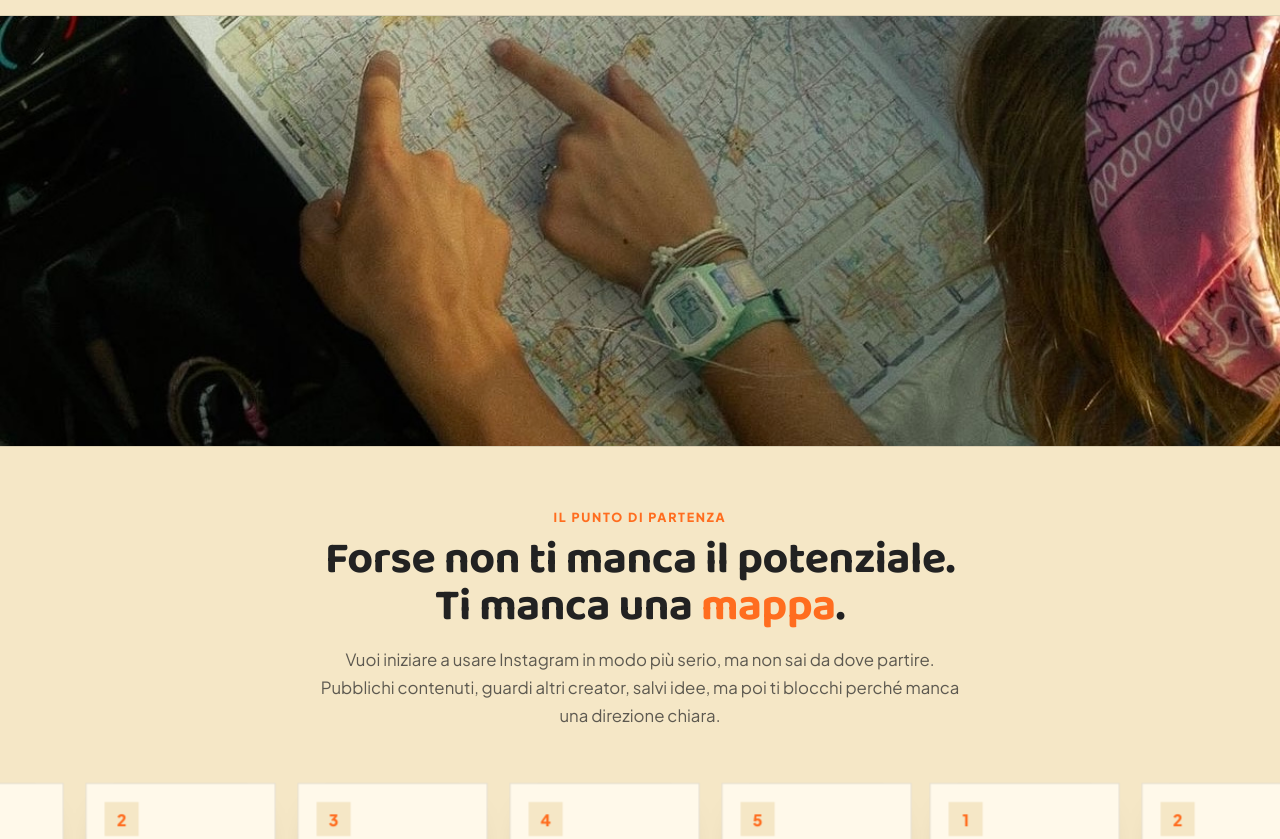
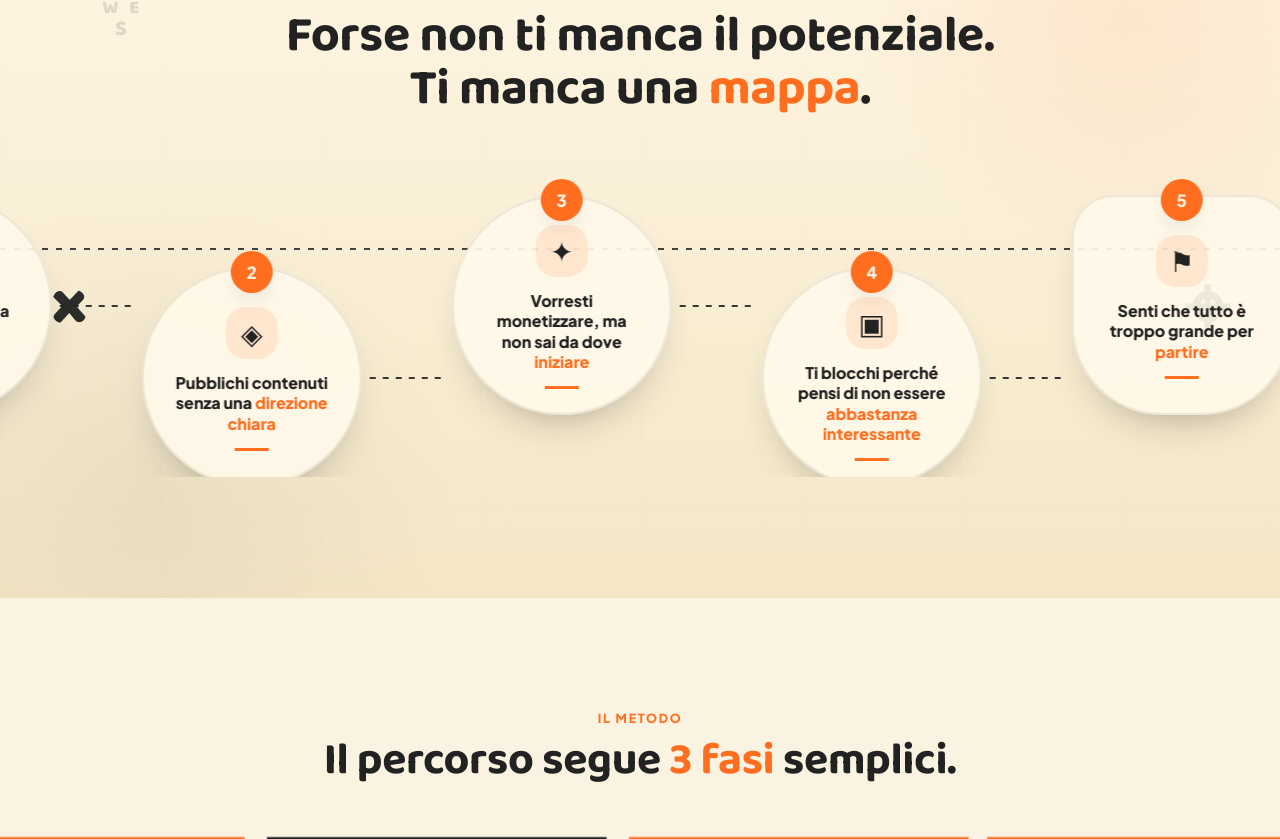
Before and after one commit to lucamontinipv-boop/kaiemi-next, a Next.js app: page / in a window 1280 px wide. Shown: the part 1161-2000 px from the top of the page. Built offline with nearby package versions, Linux system fonts and the light colour scheme.

Commit message:
Aggiornata Hero

```diff
--- a/app/globals.css
+++ b/app/globals.css
@@ -145,26 +145,6 @@ header.nav{
 .photo-frame{background:var(--cream);padding:0;display:flex;align-items:center;justify-content:center;}
 .photo-frame img{object-fit:contain;width:100%;height:100%;}
 
-
-/* Full-width editorial images */
-.section-wide-image{
-  width:100%;
-  overflow:hidden;
-  background:var(--cream-soft);
-  border-top:1px solid var(--line);
-  border-bottom:1px solid var(--line);
-}
-.section-wide-image img{
-  width:100%;
-  height:clamp(220px,34vw,430px);
-  object-fit:cover;
-  object-position:center center;
-  display:block;
-}
-.problem-map-wide{
-  margin:0 0 clamp(36px,5vw,58px);
-}
-
 /* Marquee */
 .marquee-wrap{overflow:hidden;position:relative;cursor:grab;touch-action:pan-y;overscroll-behavior-x:contain;padding-left:max(24px,calc((100vw - 1140px)/2 + 24px));padding-right:max(24px,calc((100vw - 1140px)/2 + 24px));margin-top:4px;}
 .marquee-track{display:flex;width:max-content;gap:18px;align-items:stretch;transform:translate3d(0,0,0);will-change:transform;padding:1px 0 8px;}
@@ -192,10 +172,9 @@ header.nav{
 .card-problem .dot{width:34px;height:34px;border-radius:0;background:var(--cream-soft);color:var(--tangerine);display:flex;align-items:center;justify-content:center;font-weight:900;}
 .card-problem p{margin:0;font-weight:800;font-size:.93rem;line-height:1.35;color:var(--charcoal);}
 
-.card-phase{flex:0 0 auto;width:min(380px,86vw);background:var(--card);display:flex;flex-direction:column;border-radius:0;padding:0;overflow:hidden;box-shadow:var(--shadow-sm);border:1px solid var(--line);border-top:5px solid var(--tangerine);}
+.card-phase{flex:0 0 auto;width:min(340px,82vw);background:var(--card);display:flex;flex-direction:column;border-radius:0;padding:22px 22px 26px;box-shadow:var(--shadow-sm);border:1px solid var(--line);border-top:5px solid var(--tangerine);}
 .card-phase:nth-child(2n){border-top-color:var(--charcoal);}
-.phase-img{width:100%;aspect-ratio:4/3;object-fit:cover;object-position:center center;background:var(--cream-soft);border-radius:0;margin:0;}
-.phase-content{padding:22px 22px 26px;}
+.phase-img{width:100%;aspect-ratio:4/3;object-fit:contain;background:var(--cream-soft);border-radius:0;margin-bottom:16px;}
 .card-phase .phase-tag{font-size:.75rem;font-weight:900;letter-spacing:.1em;text-transform:uppercase;color:var(--tangerine);}
 .card-phase h3{font-size:1.42rem;margin-top:8px;}
 .card-phase p{margin:10px 0 0;color:var(--body-text);line-height:1.6;font-size:.96rem;}
@@ -266,7 +245,6 @@ footer{padding:36px 0;text-align:center;font-size:.85rem;color:var(--body-text-s
   .auth-grid{grid-template-columns:repeat(2,1fr);}
 }
 @media (max-width:640px){
-  .section-wide-image img{height:230px;}
   .container{padding:0 20px;}
   section{padding:52px 0;}
   .nav-inner{padding:14px 20px;}
@@ -289,8 +267,7 @@ footer{padding:36px 0;text-align:center;font-size:.85rem;color:var(--body-text-s
   .marquee-track,.marquee-set{gap:14px;}
   .card-problem{width:170px;height:170px;padding:16px;}
   .card-problem p{font-size:.86rem;}
-  .card-phase{width:min(330px,84vw);padding:0;}
-  .phase-content{padding:18px 18px 22px;}
+  .card-phase{width:min(320px,84vw);padding:18px 18px 22px;}
   .learn-panel{padding:18px 20px;}
   .learn-row{font-size:.92rem;padding:13px 0;}
   .offer-details{grid-template-columns:1fr;}
@@ -299,3 +276,273 @@ footer{padding:36px 0;text-align:center;font-size:.85rem;color:var(--body-text-s
   .card-auth{min-height:128px;padding:24px 8px;}
   .card-auth .label{font-size:.66rem;}
 }
+
+/* --- Patch 08/07: anchor offset, hero cleanup, map carousel --- */
+#metodo,
+#offerta{
+  scroll-margin-top:clamp(96px,12vw,132px);
+}
+
+.hero .micro{display:none!important;}
+
+.problem-map-section{
+  position:relative;
+  overflow:hidden;
+  background:
+    radial-gradient(circle at 88% 16%, rgba(255,109,31,.10), transparent 22%),
+    radial-gradient(circle at 12% 86%, rgba(34,34,34,.06), transparent 24%),
+    linear-gradient(180deg, #FFF7E6 0%, var(--cream-soft) 100%);
+}
+
+.problem-map-section::before{
+  content:"";
+  position:absolute;
+  inset:0;
+  background:
+    linear-gradient(90deg, rgba(34,34,34,.045) 1px, transparent 1px),
+    linear-gradient(180deg, rgba(34,34,34,.035) 1px, transparent 1px);
+  background-size:160px 160px;
+  opacity:.28;
+  pointer-events:none;
+}
+
+.problem-map-section::after{
+  content:"";
+  position:absolute;
+  left:0;
+  right:0;
+  top:52%;
+  height:2px;
+  background-image:linear-gradient(90deg, var(--charcoal) 45%, transparent 0);
+  background-size:14px 2px;
+  opacity:.85;
+  transform:translateY(-50%);
+  pointer-events:none;
+}
+
+.problem-map-head{
+  position:relative;
+  z-index:2;
+  max-width:760px;
+  margin-bottom:clamp(28px,4.5vw,44px);
+}
+
+.problem-map-head h2{
+  font-size:clamp(2rem,5vw,3.15rem);
+}
+
+.problem-map-marquee{
+  position:relative;
+  z-index:2;
+  min-height:330px;
+}
+
+.problem-map-section .marquee-wrap{
+  margin-top:0;
+  padding-top:34px;
+  padding-bottom:54px;
+}
+
+.problem-map-section .marquee-track,
+.problem-map-section .marquee-set{
+  align-items:center;
+  gap:90px;
+}
+
+.map-step{
+  flex:0 0 auto;
+  position:relative;
+  width:220px;
+  height:220px;
+  border-radius:50%;
+  background:rgba(255,249,234,.92);
+  border:2px solid rgba(34,34,34,.08);
+  box-shadow:0 22px 45px -26px rgba(34,34,34,.45);
+  display:flex;
+  flex-direction:column;
+  align-items:center;
+  justify-content:center;
+  text-align:center;
+  padding:28px 28px 24px;
+}
+
+.map-step::after{
+  content:"";
+  position:absolute;
+  right:-82px;
+  top:50%;
+  width:72px;
+  height:2px;
+  background-image:linear-gradient(90deg, var(--charcoal) 45%, transparent 0);
+  background-size:13px 2px;
+  opacity:.9;
+}
+
+.map-step-number{
+  position:absolute;
+  top:-18px;
+  left:50%;
+  transform:translateX(-50%);
+  width:42px;
+  height:42px;
+  border-radius:50%;
+  background:var(--tangerine);
+  color:var(--cream);
+  display:flex;
+  align-items:center;
+  justify-content:center;
+  font-weight:900;
+  font-size:1.05rem;
+  box-shadow:0 10px 22px -14px rgba(34,34,34,.5);
+}
+
+.map-step-icon{
+  width:52px;
+  height:52px;
+  border-radius:20px;
+  background:rgba(255,109,31,.12);
+  color:var(--charcoal);
+  display:flex;
+  align-items:center;
+  justify-content:center;
+  font-size:1.75rem;
+  line-height:1;
+  margin-bottom:14px;
+}
+
+.map-step p{
+  margin:0;
+  color:var(--charcoal);
+  font-weight:900;
+  line-height:1.26;
+  font-size:1rem;
+}
+
+.map-step p span{
+  color:var(--tangerine);
+}
+
+.map-step-line{
+  width:34px;
+  height:3px;
+  background:var(--tangerine);
+  margin-top:14px;
+  display:block;
+}
+
+.map-step-2,
+.map-step-4{
+  transform:translateY(72px);
+}
+
+.map-step-5{
+  border-radius:42px 42px 90px 90px;
+}
+
+.map-step-5::before{
+  content:"";
+  position:absolute;
+  right:-108px;
+  top:50%;
+  width:34px;
+  height:34px;
+  border-radius:50%;
+  border:6px solid var(--tangerine);
+  border-top-color:transparent;
+  transform:translateY(-50%);
+}
+
+.map-decoration{
+  position:absolute;
+  z-index:1;
+  color:rgba(34,34,34,.13);
+  pointer-events:none;
+  font-family:"Baloo 2", sans-serif;
+  font-weight:900;
+}
+
+.map-compass{
+  left:8%;
+  top:14%;
+  text-align:center;
+  font-size:1.35rem;
+  line-height:1.05;
+}
+
+.map-compass span{
+  font-size:1.15rem;
+}
+
+.map-x{
+  left:4%;
+  top:52%;
+  font-size:4.5rem;
+  color:var(--charcoal);
+  opacity:.95;
+}
+
+.map-pin{
+  right:4%;
+  top:52%;
+  font-size:5rem;
+  color:var(--charcoal);
+  opacity:.95;
+}
+
+.finale-img{display:none!important;}
+
+@media (max-width:640px){
+  #metodo,
+  #offerta{
+    scroll-margin-top:96px;
+  }
+
+  .problem-map-section::after{
+    top:58%;
+  }
+
+  .problem-map-marquee{
+    min-height:290px;
+  }
+
+  .problem-map-section .marquee-track,
+  .problem-map-section .marquee-set{
+    gap:52px;
+  }
+
+  .map-step{
+    width:178px;
+    height:178px;
+    padding:24px 20px 20px;
+  }
+
+  .map-step::after{
+    right:-50px;
+    width:44px;
+  }
+
+  .map-step-icon{
+    width:42px;
+    height:42px;
+    border-radius:16px;
+    font-size:1.35rem;
+    margin-bottom:10px;
+  }
+
+  .map-step-number{
+    width:36px;
+    height:36px;
+    top:-15px;
+  }
+
+  .map-step p{
+    font-size:.82rem;
+  }
+
+  .map-step-2,
+  .map-step-4{
+    transform:translateY(54px);
+  }
+
+  .map-decoration{display:none;}
+}
--- a/components/Hero.tsx
+++ b/components/Hero.tsx
@@ -17,11 +17,6 @@ export default function Hero() {
         <p className="sub reveal">
           Un percorso 1:1 per imparare a usare Instagram con strategia, creare
           una community reale e costruire le basi per monetizzare online.
-        </p>
-
-        <p className="micro reveal">
-          4 sessioni + 1 follow-up · Percorso individuale · Massimo 5 persone
-          al mese
         </p>
 
         <div className="cta-row reveal">
--- a/components/ProblemSection.tsx
+++ b/components/ProblemSection.tsx
@@ -1,32 +1,50 @@
 import Marquee from "./Marquee";
 import { problemaItems } from "./data";
 
+const problemIcons = ["♙", "◈", "✦", "▣", "⚑"];
+const highlightWords = ["cosa comunicare", "direzione chiara", "iniziare", "abbastanza interessante", "partire"];
+
+function highlightText(text: string, phrase: string) {
+  const parts = text.split(phrase);
+  if (parts.length === 1) return text;
+
+  return (
+    <>
+      {parts[0]}
+      <span>{phrase}</span>
+      {parts.slice(1).join(phrase)}
+    </>
+  );
+}
+
 export default function ProblemSection() {
   return (
-    <section className="problema" id="problema">
-      <div className="section-wide-image problem-map-wide reveal">
-        <img src="/images/foto-2.jpg" alt="Mappa e direzione per costruire il proprio progetto" loading="lazy" />
-      </div>
+    <section className="problema problem-map-section" id="problema">
+      <div className="map-decoration map-compass" aria-hidden="true">N<br /><span>W&nbsp;&nbsp;&nbsp;E</span><br />S</div>
+      <div className="map-decoration map-x" aria-hidden="true">×</div>
+      <div className="map-decoration map-pin" aria-hidden="true">⌖</div>
 
       <div className="container">
-        <div className="section-head center reveal">
+        <div className="section-head center reveal problem-map-head">
           <span className="eyebrow">Il punto di partenza</span>
           <h2>
             Forse non ti manca il potenziale.<br />Ti manca una <span className="accent">mappa</span>.
           </h2>
-          <p>
-            Vuoi iniziare a usare Instagram in modo più serio, ma non sai da dove partire. Pubblichi contenuti, guardi altri creator, salvi idee, ma poi ti blocchi perché manca una direzione chiara.
-          </p>
         </div>
       </div>
-      <Marquee duration={32}>
-        {problemaItems.map((item, index) => (
-          <div className="card-problem" key={item}>
-            <span className="dot">{index + 1}</span>
-            <p>{item}</p>
-          </div>
-        ))}
-      </Marquee>
+
+      <div className="problem-map-marquee">
+        <Marquee duration={42}>
+          {problemaItems.map((item, index) => (
+            <div className={`map-step map-step-${index + 1}`} key={item}>
+              <span className="map-step-number">{index + 1}</span>
+              <span className="map-step-icon">{problemIcons[index]}</span>
+              <p>{highlightText(item, highlightWords[index])}</p>
+              <span className="map-step-line" />
+            </div>
+          ))}
+        </Marquee>
+      </div>
     </section>
   );
 }
--- a/components/WhatsappCta.tsx
+++ b/components/WhatsappCta.tsx
@@ -20,9 +20,6 @@ export default function WhatsappCta() {
   return (
     <section className="finale" id="finale">
       <div className="container finale-wrap">
-        <div className="finale-img reveal">
-          <img src="/images/community-people.webp" alt="Community Kaiemi Coaching" loading="lazy" width="120" height="120" />
-        </div>
         <div className="section-head center reveal">
           <span className="eyebrow">Ultimo passo</span>
           <h2>Iniziamo a costruire<br />il tuo <span className="accent">personal brand</span>.</h2>
```
